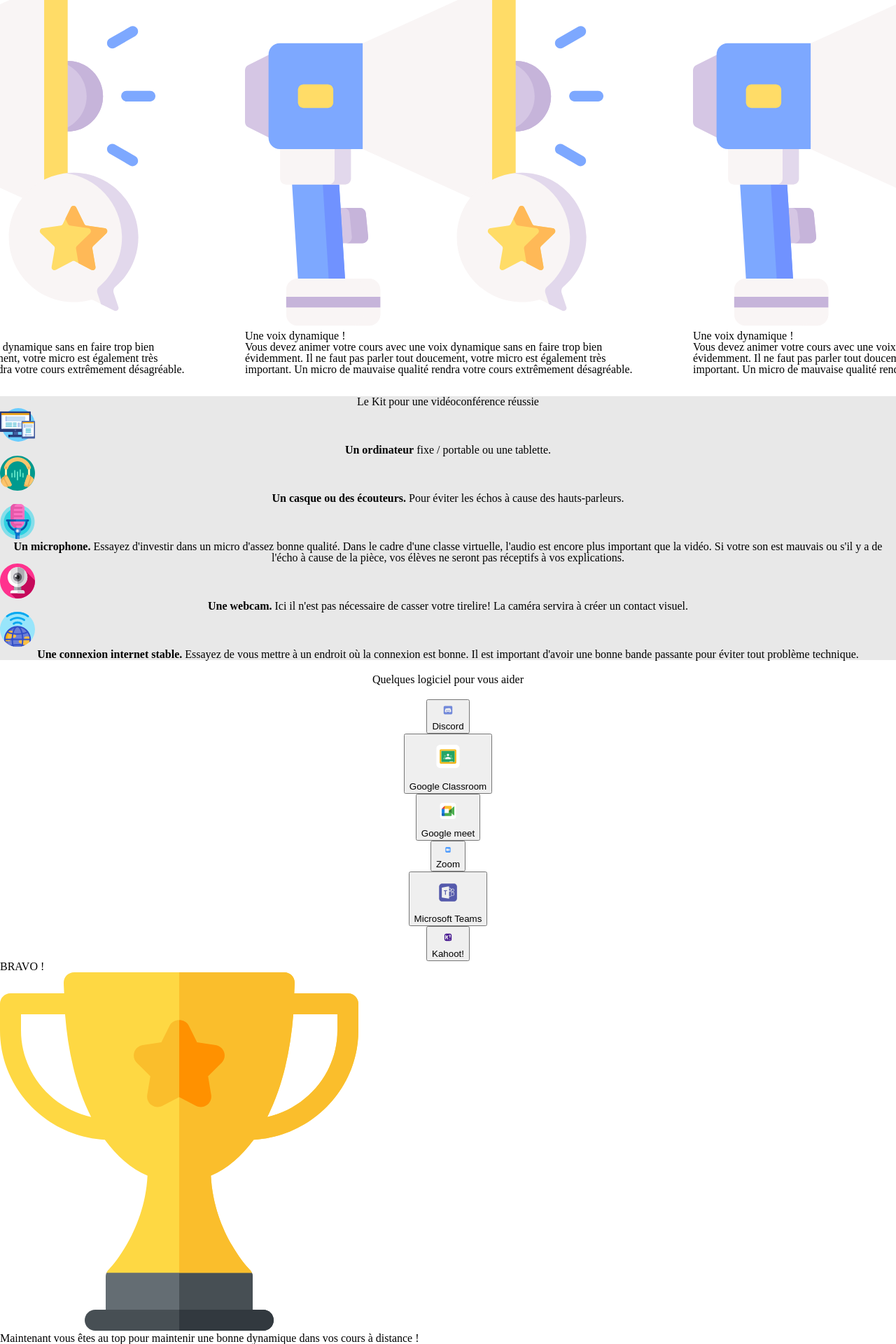
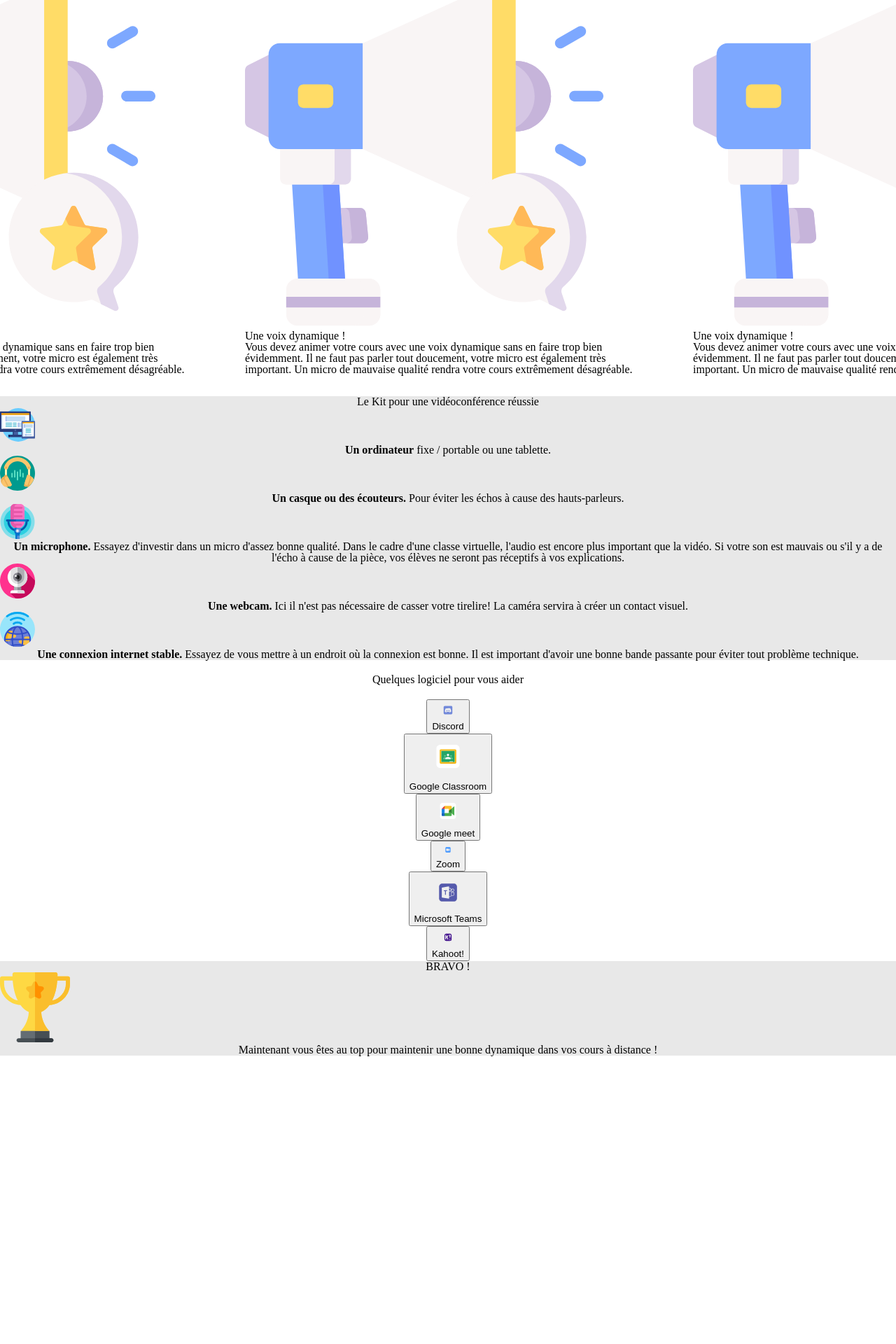
Before and after one commit to YaniMad/appforprofs, a Jekyll site: the page built from index.md, in a window 1280 px wide. Shown: the part 2287-4207 px from the top of the page at 70% size. Built offline with Jekyll 4.4.1, drawn with Linux system fonts in a browser that asks for light colours; after the commit the page ends 3795 px from its top, so only the background shows below that.

Commit message:
comments section

```diff
--- a/_includes/pages/sections/comments.html
+++ b/_includes/pages/sections/comments.html
@@ -1,5 +1,7 @@
-<h1>BRAVO !</h1>
+<div class="comments">
+    <h1 class="bravo">BRAVO !</h1>
 
-<img src="/assets/Iconographie/trophy.svg" alt="icone trophée">
+    <img class="trophee" src="/assets/Iconographie/trophy.svg" alt="icone trophée">
 
-<p>Maintenant vous êtes au top pour maintenir une bonne dynamique dans vos cours à distance !</p>
+    <p class="text_comments">Maintenant vous êtes au top pour maintenir une bonne dynamique dans vos cours à distance !</p>
+</div>
--- a/_sass/layouts/_comments.scss
+++ b/_sass/layouts/_comments.scss
@@ -0,0 +1,17 @@
+.comments{
+    background-color: #E8E8E8;
+}
+
+.bravo{
+    text-align: center;
+}
+
+.trophee{
+    height: 100px;
+    widows: 100px;
+    object-fit: cover;
+}
+
+.text_comments{
+    text-align: center;
+}
```
